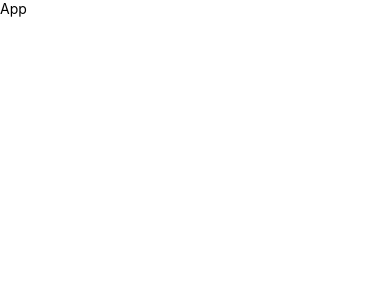
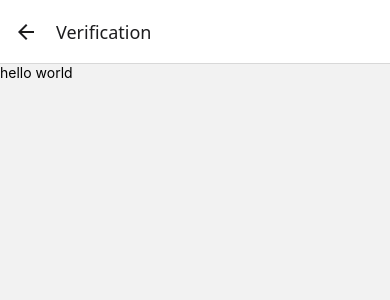
Before and after one commit to JasonNad86/EuriskoProject, a React Native app: screen /Verification in a window 390 px wide. Shown: the top 300 px of the page. Built offline with nearby package versions, Linux system fonts and the light colour scheme.

Commit message:
setup context and navigation codes

```diff
--- a/App.tsx
+++ b/App.tsx
@@ -1,12 +1,19 @@
-import { View, Text } from 'react-native'
-import React from 'react'
+import React from 'react';
+import {NavigationContainer} from '@react-navigation/native';
+import RootStack from './src/navigation/RootStack';
+import {AuthProvider} from './src/context/AuthContext';
+import { ThemeProvider } from './src/context/ThemeContext';
 
 const App = () => {
   return (
-    <View>
-      <Text>App</Text>
-    </View>
-  )
-}
+    <AuthProvider>
+      <ThemeProvider>
+      <NavigationContainer>
+        <RootStack />
+      </NavigationContainer>
+      </ThemeProvider>
+    </AuthProvider>
+  );
+};
 
-export default App
+export default App;
--- /dev/null
+++ b/src/context/AuthContext.tsx
@@ -0,0 +1,35 @@
+import React, { createContext, useState, useContext, ReactNode } from 'react';
+
+interface AuthContextType {
+  isAuthenticated: boolean;
+  login: (username: string, password: string) => boolean;
+  logout: () => void;
+}
+
+const AuthContext = createContext<AuthContextType | null>(null);
+
+export const AuthProvider = ({ children }: { children: ReactNode }) => {
+  const [isAuthenticated, setIsAuthenticated] = useState(false);
+
+  const login = (username: string, password: string) => {
+    if (username === 'eurisko' && password === 'academy2025') {
+      setIsAuthenticated(true);
+      return true;
+    }
+    return false;
+  };
+
+  const logout = () => setIsAuthenticated(false);
+
+  return (
+    <AuthContext.Provider value={{ isAuthenticated, login, logout }}>
+      {children}
+    </AuthContext.Provider>
+  );
+};
+
+export const useAuth = () => {
+  const context = useContext(AuthContext);
+  if (!context) throw new Error('useAuth must be used within AuthProvider');
+  return context;
+};
--- /dev/null
+++ b/src/context/ThemeContext.tsx
@@ -0,0 +1,30 @@
+import React, { createContext, useContext, useState, useEffect, ReactNode } from 'react';
+import { Appearance } from 'react-native';
+
+interface ThemeContextType {
+  isDark: boolean;
+  toggleTheme: () => void;
+}
+
+const ThemeContext = createContext<ThemeContextType | undefined>(undefined);
+
+export const ThemeProvider = ({ children }: { children: ReactNode }) => {
+  const colorScheme = Appearance.getColorScheme();
+  const [isDark, setIsDark] = useState(colorScheme === 'dark');
+
+  const toggleTheme = () => setIsDark(prev => !prev);
+
+  return (
+    <ThemeContext.Provider value={{ isDark, toggleTheme }}>
+      {children}
+    </ThemeContext.Provider>
+  );
+};
+
+export const useTheme = (): ThemeContextType => {
+  const context = useContext(ThemeContext);
+  if (!context) {
+    throw new Error('useTheme must be used within a ThemeProvider');
+  }
+  return context;
+};
--- a/src/navigation/AuthStack.tsx
+++ b/src/navigation/AuthStack.tsx
@@ -0,0 +1,18 @@
+import {createNativeStackNavigator} from '@react-navigation/native-stack';
+import LoginScreen from '../screens/LoginScreen/LoginScreen';
+import SignUpScreen from '../screens/SignUpScreen/SignUpScreen';
+import VerificationScreen from '../screens/VerificationScreen/VerificationScreen';
+
+const Stack = createNativeStackNavigator();
+
+const AuthStack = () => {
+  return (
+    <Stack.Navigator initialRouteName="Login">
+      <Stack.Screen name="Login" component={LoginScreen} />
+      <Stack.Screen name="SignUp" component={SignUpScreen} />
+      <Stack.Screen name="Verification" component={VerificationScreen} />
+    </Stack.Navigator>
+  );
+};
+
+export default AuthStack;
--- a/src/navigation/MainStack.tsx
+++ b/src/navigation/MainStack.tsx
@@ -0,0 +1,16 @@
+import {createNativeStackNavigator} from '@react-navigation/native-stack';
+import HomeScreen from '../screens/HomeScreen/HomeScreen';
+import DetailsScreen from '../screens/DetailsScreen/DetailsScreen';
+
+const Stack = createNativeStackNavigator();
+
+const MainStack = () => {
+  return (
+    <Stack.Navigator>
+      <Stack.Screen name="Home" component={HomeScreen} />
+      <Stack.Screen name="Details" component={DetailsScreen} />
+    </Stack.Navigator>
+  );
+};
+
+export default MainStack;
--- a/src/navigation/RootStack.tsx
+++ b/src/navigation/RootStack.tsx
@@ -0,0 +1,22 @@
+import React from 'react';
+import {createNativeStackNavigator} from '@react-navigation/native-stack';
+import AuthStack from './AuthStack';
+import MainStack from './MainStack';
+import {useAuth} from '../context/AuthContext'
+
+const Stack = createNativeStackNavigator();
+const RootStack = () => {
+  const {isAuthenticated} = useAuth();
+
+  return (
+    <Stack.Navigator screenOptions={{headerShown: false}}>
+      {isAuthenticated ? (
+        <Stack.Screen name="Main" component={MainStack} />
+      ) : (
+        <Stack.Screen name="Auth" component={AuthStack} />
+      )}
+    </Stack.Navigator>
+  );
+};
+
+export default RootStack;
--- a/src/screens/DetailsScreen/DetailsScreen.tsx
+++ b/src/screens/DetailsScreen/DetailsScreen.tsx
@@ -1,5 +1,9 @@
+import { Text } from "react-native";
+
 const DetailsScreen = () => {
-
+    return(
+        <Text>hello world</Text>
+    );
 };
 
 export default DetailsScreen;
--- a/src/screens/HomeScreen/HomeScreen.tsx
+++ b/src/screens/HomeScreen/HomeScreen.tsx
@@ -1,5 +1,9 @@
+import { Text } from "react-native";
+
 const HomeScreen = () => {
-
+    return(
+        <Text>hello world</Text>
+    );
 };
 
 export default HomeScreen;
--- a/src/screens/LoginScreen/LoginScreen.tsx
+++ b/src/screens/LoginScreen/LoginScreen.tsx
@@ -1,5 +1,9 @@
+import { Text } from "react-native";
+
 const LoginScreen = () => {
-
+return(
+    <Text>hello world</Text>
+);
 };
 
 export default LoginScreen;
--- a/src/screens/SignUpScreen/SignUpScreen.tsx
+++ b/src/screens/SignUpScreen/SignUpScreen.tsx
@@ -1,5 +1,9 @@
+import { Text } from "react-native";
+
 const SignUpScreen = () => {
-
+    return(
+        <Text>hello world</Text>
+    );
 };
 
 export default SignUpScreen;
--- a/src/screens/VerificationScreen/VerificationScreen.tsx
+++ b/src/screens/VerificationScreen/VerificationScreen.tsx
@@ -1,5 +1,9 @@
+import { Text } from "react-native";
+
 const VerificationScreen = () => {
-
+    return(
+        <Text>hello world</Text>
+    );
 };
 
 export default VerificationScreen;
```
Also changed, not shown: src/context/ContextApi.tsx (deleted).
